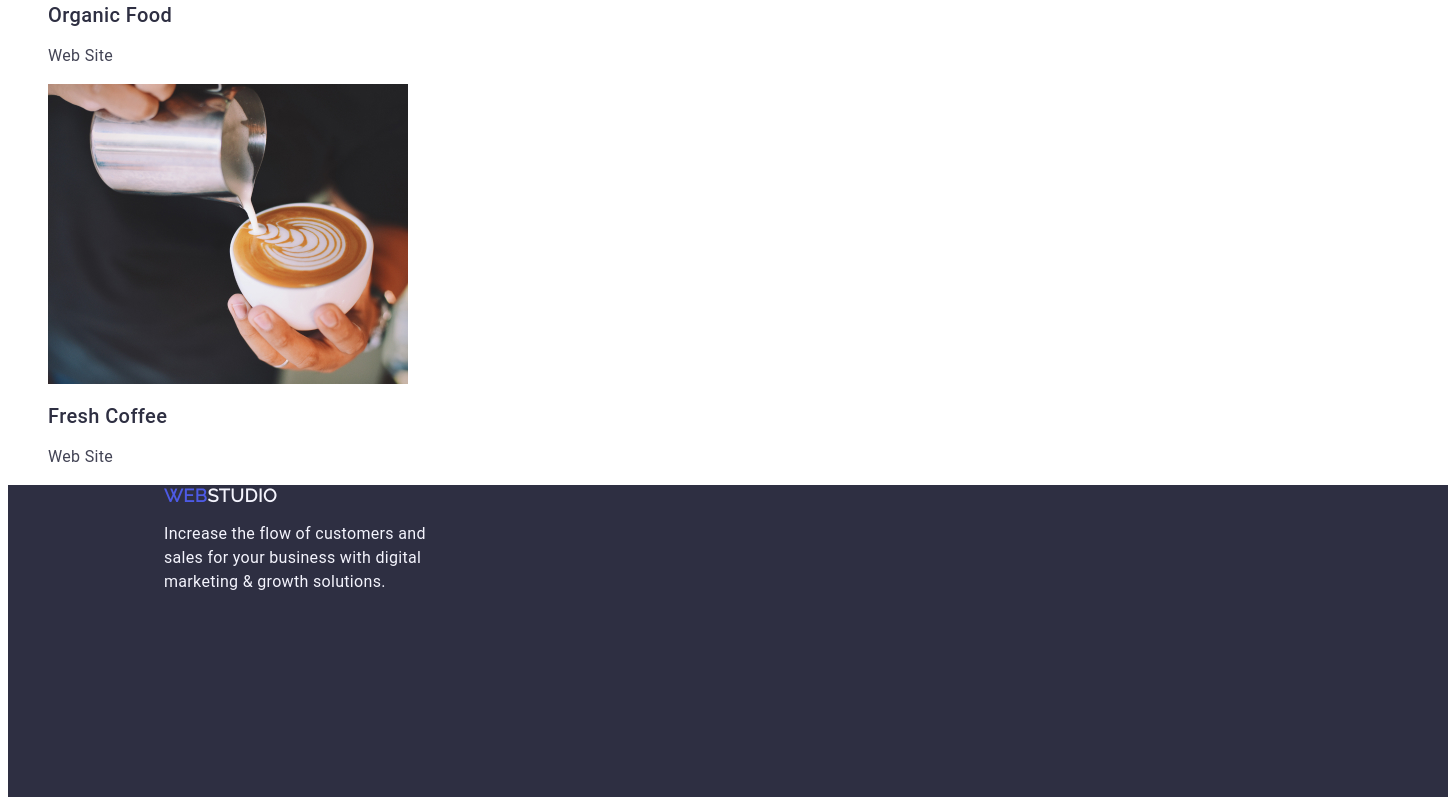
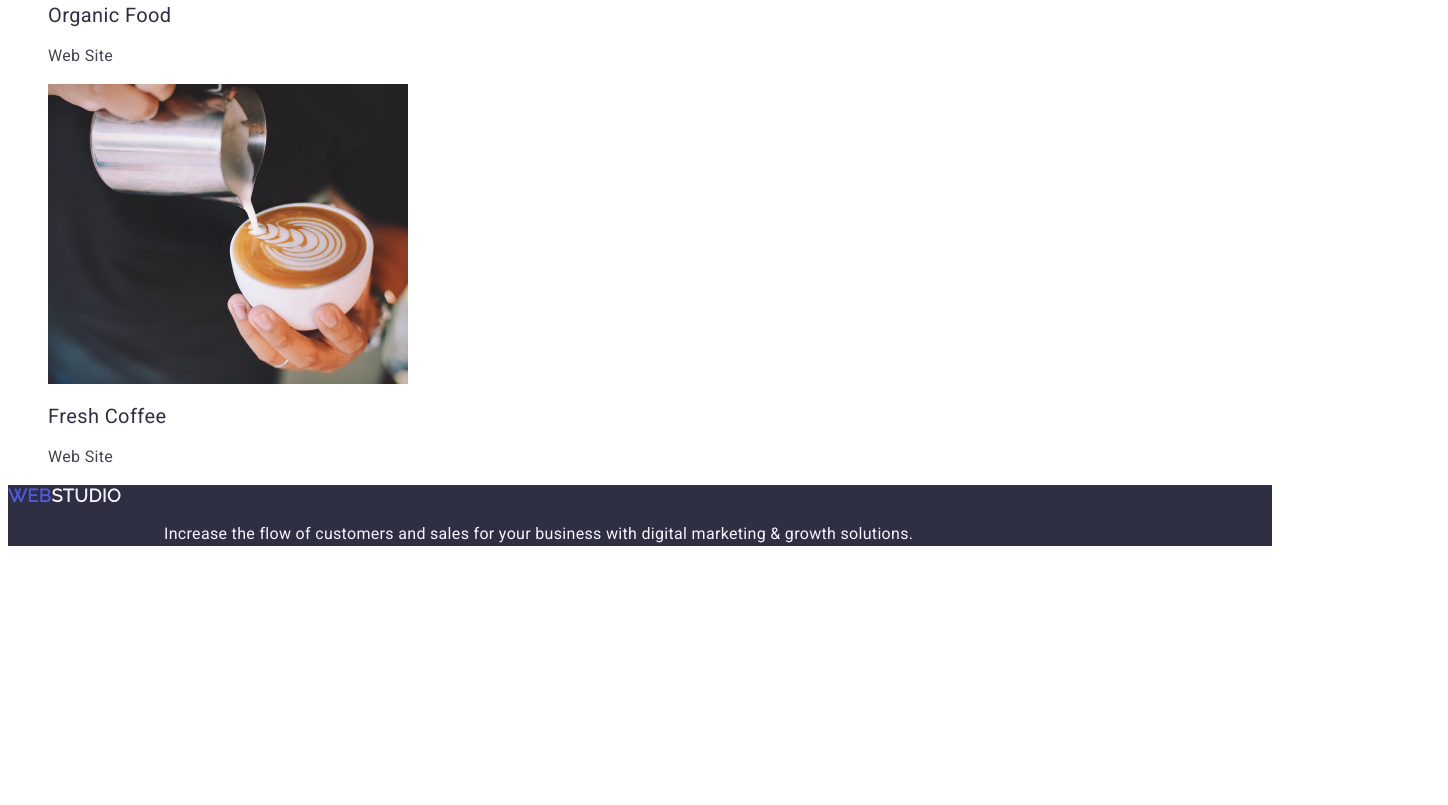
Before and after one commit to MichaelKedyk/goit-markup-hw-02, a plain HTML site: page portfolio.html in a window 1280 px wide. Shown: the part 3581-4386 px from the top of the page, 1448 px wide, since content can reach past the window. After the commit the page ends 4143 px from the top, so only its background shows below. Drawn offline with Linux system fonts and the light colour scheme.

Commit message:
root added

```diff
--- a/css/styles.css
+++ b/css/styles.css
@@ -4,8 +4,11 @@ body{
     background-color: #FFFFFF;
     color: #434455;
 }
+:root{
+    --brand-color:#4D5AE5;
+}
 .header-logo{
-    color:#4D5AE5;
+    color: var(--brand-color);
     font-family: Raleway, sans-serif;
     font-size: 18px;
     font-style: normal;
@@ -218,9 +221,6 @@ body{
 
         .footer-main {
             background-color:#2e2f42;
-            width: 1440px;
-            height: 312px;
-            flex-shrink: 0;
             }
 
         .footer-logo {
@@ -232,7 +232,6 @@ body{
             line-height: 1.17;
             letter-spacing: 0.03em;
             text-transform: uppercase;
-            padding: 25px 0 25px 156px;
             text-decoration: none;
             }
 
@@ -252,7 +251,6 @@ body{
 
         .footer-main-text {
             color: #F4F4FD;
-            width: 264px;
             margin-left: 156px;
             font-family: Roboto;
             font-size: 16px;
@@ -407,9 +405,6 @@ body{
 
 
         .footer-main{
-            width: 1440px;
-            height: 312px;
-            flex-shrink: 0;
         }
         .footer-logo {
             color: #4D5AE5;
@@ -441,7 +436,6 @@ body{
 
         .footer-main-text{
             color: #F4F4FD;
-            width: 264px;
             margin-left: 156px;
             font-family: Roboto;
             font-size: 16px;
--- a/portfolio.html
+++ b/portfolio.html
@@ -8,22 +8,9 @@
     <link rel="preconnect" href="https://fonts.googleapis.com" />
     <link rel="preconnect" href="https://fonts.gstatic.com" crossorigin />
     <link
-      href="https://fonts.googleapis.com/css2?family=Montserrat:ital,wght@0,400;1,700&family=Raleway&display=swap"
+      href="https://fonts.googleapis.com/css2?family=Raleway&family=Roboto&display=swap"
       rel="stylesheet"
     />
-    <link rel="preconnect" href="https://fonts.googleapis.com" />
-    <link rel="preconnect" href="https://fonts.gstatic.com" crossorigin />
-    <link
-      href="https://fonts.googleapis.com/css2?family=Montserrat:ital,wght@0,400;1,700&display=swap"
-      rel="stylesheet"
-    />
-    <style>
-      body {
-        font-family: Roboto, sans-serif;
-        color: #434455;
-        background-color: #ffffff;
-      }
-    </style>
   </head>
   <body>
     <header class="header-main">
```
